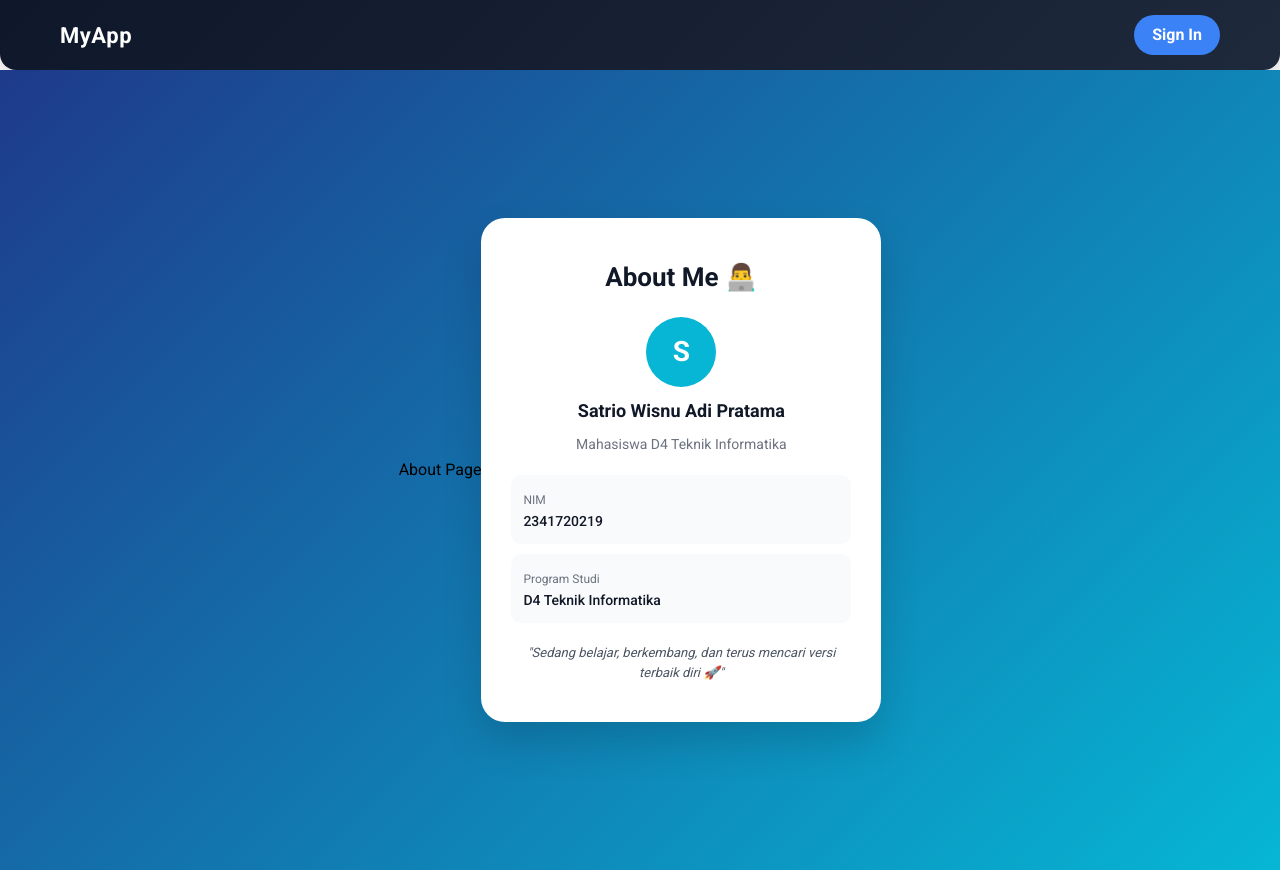
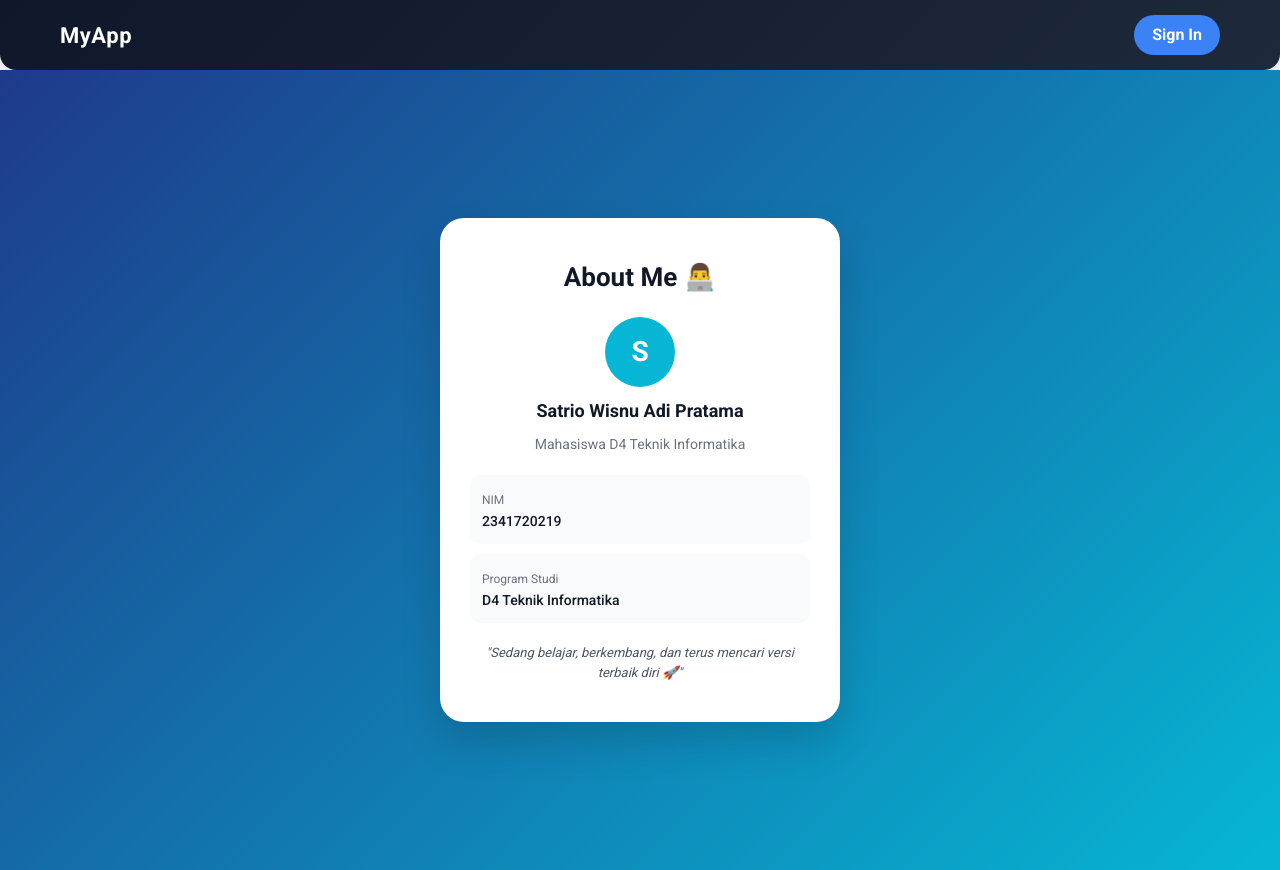
Before and after one commit to satriowisnuap/My-App, a Next.js app: page /about in a window 1280 px wide. Built offline with nearby package versions, Linux system fonts and the light colour scheme; no server answers.

Commit message:
update src/pages/about/index.tsx

```diff
--- a/src/pages/about/index.tsx
+++ b/src/pages/about/index.tsx
@@ -3,7 +3,7 @@ import styles from "./about.module.scss";
 export default function About() {
   return (
     <div className={styles.container}>
-      <h1 data-testid="title">About Page</h1>
+      {/* <h1 data-testid="title">About Page</h1> */}
       <div className={styles.card}>
         <div className={styles.header}>
           <h1>About Me 👨‍💻</h1>
```
